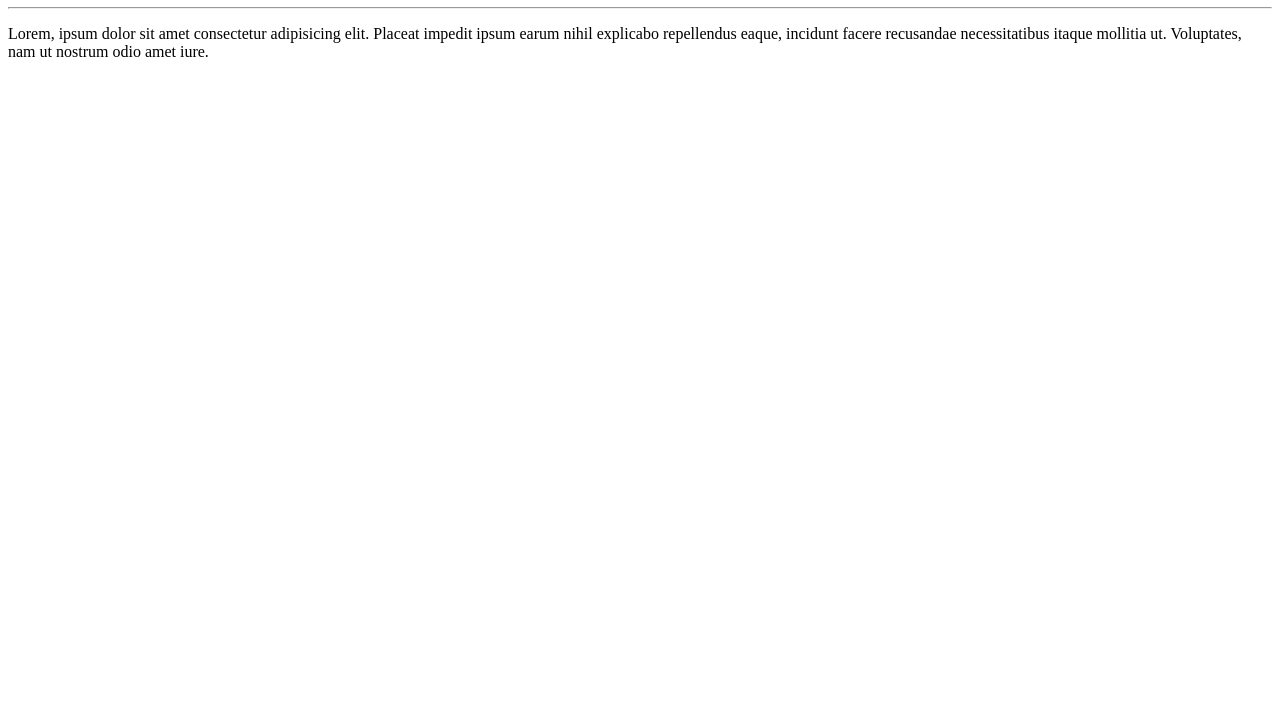
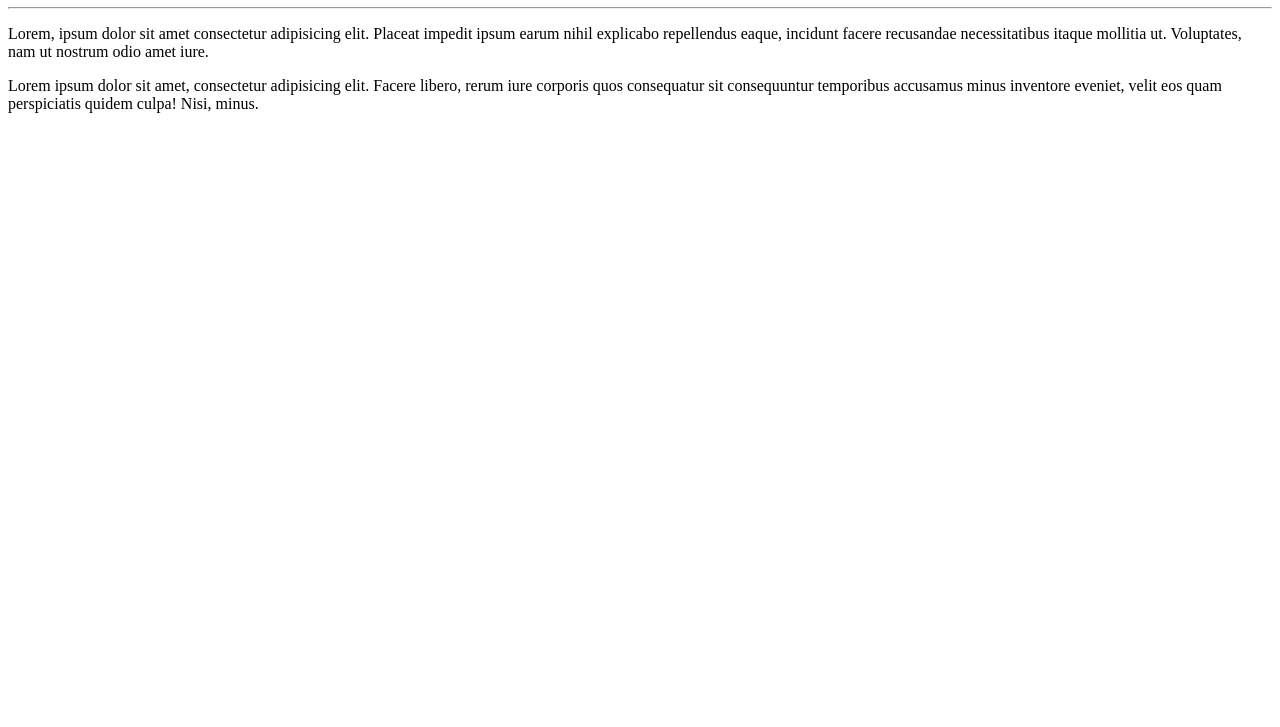
Before and after one commit to RafaelBagnara/Ola-Mundo, a plain HTML site: page site-exemplo/index.html in a window 1280 px wide. Shown: the part 73-800 px from the top of the page. Drawn offline with Linux system fonts and the light colour scheme.

Commit message:
Add um parágrafo

```diff
--- a/site-exemplo/index.html
+++ b/site-exemplo/index.html
@@ -10,6 +10,6 @@
     <h1>Olá, Mundo!</h1>
     <hr>
     <p>Lorem, ipsum dolor sit amet consectetur adipisicing elit. Placeat impedit ipsum earum nihil explicabo repellendus eaque, incidunt facere recusandae necessitatibus itaque mollitia ut. Voluptates, nam ut nostrum odio amet iure.</p>
-
+    <p>Lorem ipsum dolor sit amet, consectetur adipisicing elit. Facere libero, rerum iure corporis quos consequatur sit consequuntur temporibus accusamus minus inventore eveniet, velit eos quam perspiciatis quidem culpa! Nisi, minus.</p>
 </body>
 </html>
```
